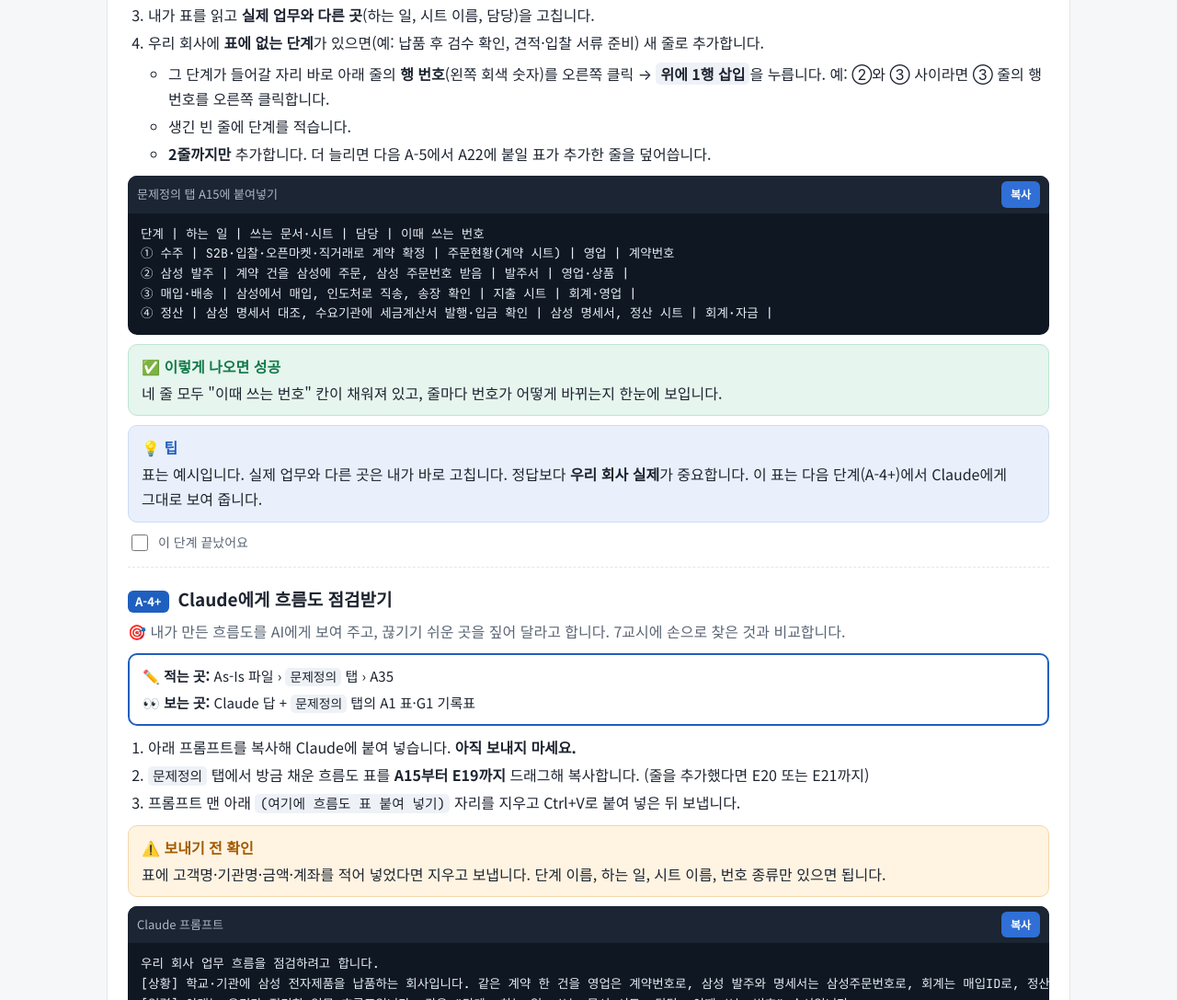
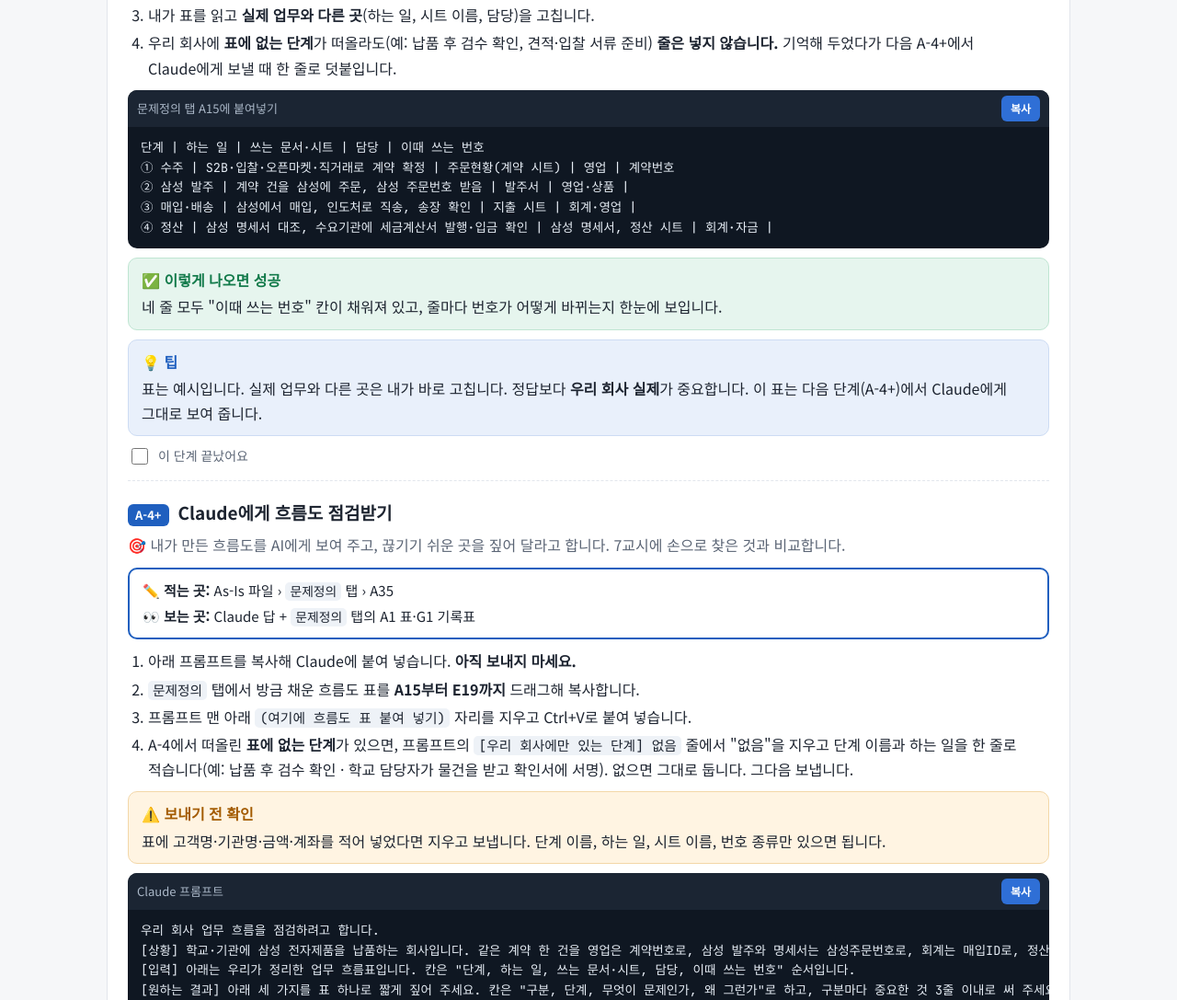
Before and after one commit to aivon-ai/eduaid-db-pbl, a plain HTML site: page index.html in a window 1280 px wide. Shown: the part 7822-8909 px from the top of the page at 92% size. Drawn offline with Linux system fonts and the light colour scheme.

Commit message:
A-4: 표에 없는 단계는 줄 삽입 대신 A-4+ 프롬프트에 한 줄로 덧붙이기
Co-Authored-By: Claude Opus 5.5 <noreply@anthropic.com>

```diff
--- a/index.html
+++ b/index.html
@@ -234,13 +234,7 @@
         </table></div>
       </li>
       <li>내가 표를 읽고 <b>실제 업무와 다른 곳</b>(하는 일, 시트 이름, 담당)을 고칩니다.</li>
-      <li>우리 회사에 <b>표에 없는 단계</b>가 있으면(예: 납품 후 검수 확인, 견적·입찰 서류 준비) 새 줄로 추가합니다.
-        <ul>
-          <li>그 단계가 들어갈 자리 바로 아래 줄의 <b>행 번호</b>(왼쪽 회색 숫자)를 오른쪽 클릭 → <span class="menu">위에 1행 삽입</span>을 누릅니다. 예: ②와 ③ 사이라면 ③ 줄의 행 번호를 오른쪽 클릭합니다.</li>
-          <li>생긴 빈 줄에 단계를 적습니다.</li>
-          <li><b>2줄까지만</b> 추가합니다. 더 늘리면 다음 A-5에서 A22에 붙일 표가 추가한 줄을 덮어씁니다.</li>
-        </ul>
-      </li>
+      <li>우리 회사에 <b>표에 없는 단계</b>가 떠올라도(예: 납품 후 검수 확인, 견적·입찰 서류 준비) <b>줄은 넣지 않습니다.</b> 기억해 두었다가 다음 A-4+에서 Claude에게 보낼 때 한 줄로 덧붙입니다.</li>
     </ol>
     <div class="code" data-tsv><div class="cap"><span>문제정의 탭 A15에 붙여넣기</span><button class="copy">복사</button></div><pre>단계 | 하는 일 | 쓰는 문서·시트 | 담당 | 이때 쓰는 번호
 ① 수주 | S2B·입찰·오픈마켓·직거래로 계약 확정 | 주문현황(계약 시트) | 영업 | 계약번호
@@ -257,8 +251,9 @@
     <div class="where"><div>✏️ <b>적는 곳:</b> As-Is 파일 › <code class="i">문제정의</code> 탭 › A35</div><div>👀 <b>보는 곳:</b> Claude 답 + <code class="i">문제정의</code> 탭의 A1 표·G1 기록표</div></div>
     <ol>
       <li>아래 프롬프트를 복사해 Claude에 붙여 넣습니다. <b>아직 보내지 마세요.</b></li>
-      <li><code class="i">문제정의</code> 탭에서 방금 채운 흐름도 표를 <b>A15부터 E19까지</b> 드래그해 복사합니다. (줄을 추가했다면 E20 또는 E21까지)</li>
-      <li>프롬프트 맨 아래 <code class="i">(여기에 흐름도 표 붙여 넣기)</code> 자리를 지우고 Ctrl+V로 붙여 넣은 뒤 보냅니다.</li>
+      <li><code class="i">문제정의</code> 탭에서 방금 채운 흐름도 표를 <b>A15부터 E19까지</b> 드래그해 복사합니다.</li>
+      <li>프롬프트 맨 아래 <code class="i">(여기에 흐름도 표 붙여 넣기)</code> 자리를 지우고 Ctrl+V로 붙여 넣습니다.</li>
+      <li>A-4에서 떠올린 <b>표에 없는 단계</b>가 있으면, 프롬프트의 <code class="i">[우리 회사에만 있는 단계] 없음</code> 줄에서 "없음"을 지우고 단계 이름과 하는 일을 한 줄로 적습니다(예: 납품 후 검수 확인 · 학교 담당자가 물건을 받고 확인서에 서명). 없으면 그대로 둡니다. 그다음 보냅니다.</li>
     </ol>
     <div class="box warn"><b>⚠️ 보내기 전 확인</b>표에 고객명·기관명·금액·계좌를 적어 넣었다면 지우고 보냅니다. 단계 이름, 하는 일, 시트 이름, 번호 종류만 있으면 됩니다.</div>
     <div class="code"><div class="cap"><span>Claude 프롬프트</span><button class="copy">복사</button></div><pre>우리 회사 업무 흐름을 점검하려고 합니다.
@@ -269,6 +264,7 @@
 2) 빠져 있을 수 있는 단계
 3) 사람이 손이나 눈으로 확인하는 곳
 [금지] 표에 없는 사실을 지어내지 마세요. 확실하지 않으면 "확인 필요"라고 적어 주세요. 어려운 용어 없이 초보자도 알 수 있게 써 주세요.
+[우리 회사에만 있는 단계] 없음
 
 (여기에 흐름도 표 붙여 넣기)</pre></div>
     <p>AI 답을 읽고, 아래 표를 <code class="i">문제정의</code> 탭 A35에 붙여 넣어 세 줄을 채웁니다.</p>
```
